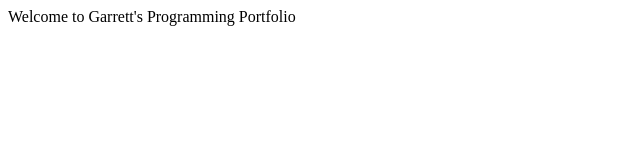
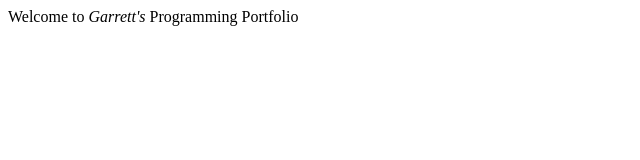
Before and after one commit to garrettburrus/garrettburrus.github.io, a plain HTML site: page index.html in a window 1280 px wide. Shown: the full height of the page, 0-640 px from the left. Drawn offline with Linux system fonts and the light colour scheme.

Commit message:
Update index.html

```diff
--- a/index.html
+++ b/index.html
@@ -6,6 +6,6 @@
     </head>
     <body>
 
-Welcome to Garrett's Programming Portfolio
+        Welcome to <em>Garrett's</em> Programming Portfolio
     </body>
 </html>
```
